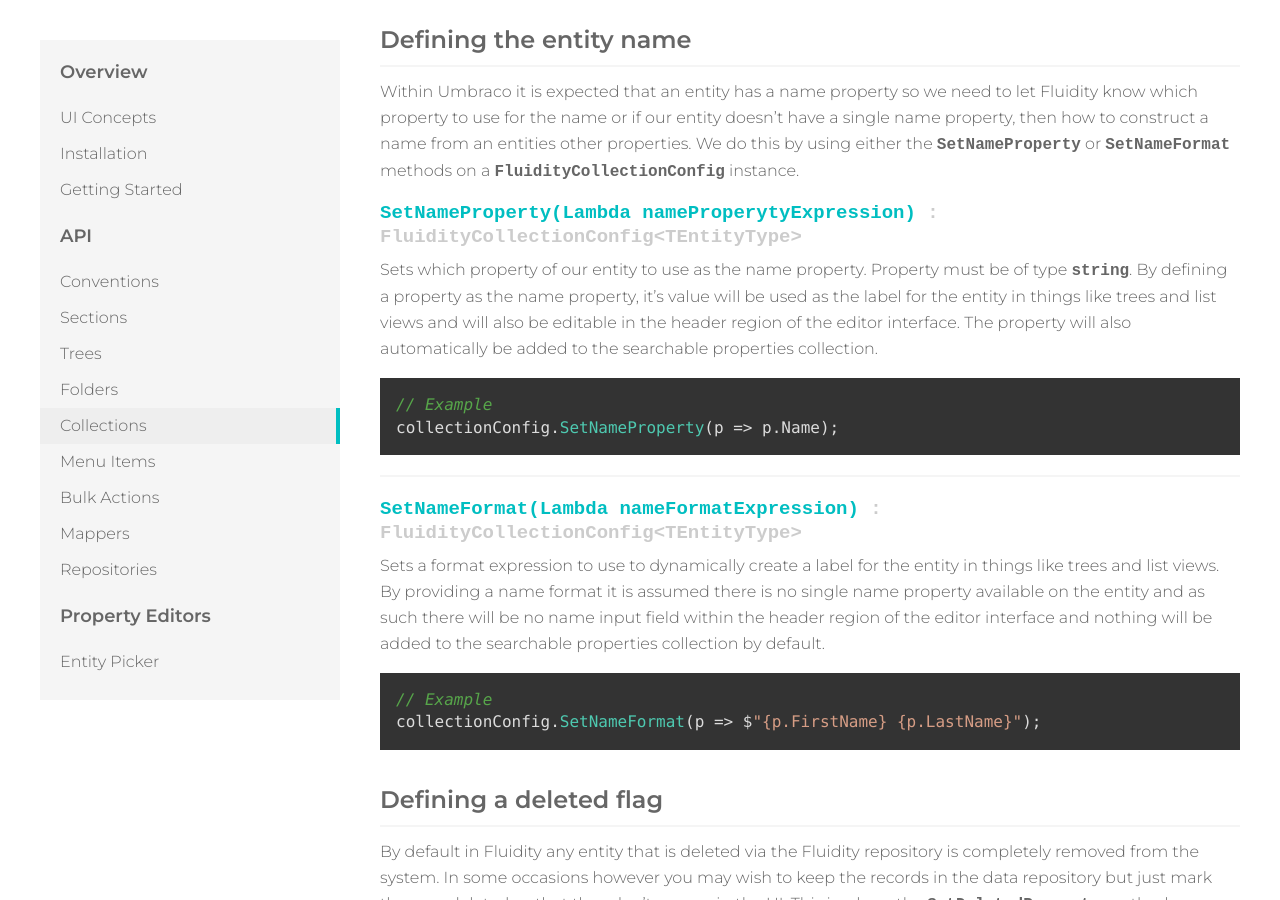
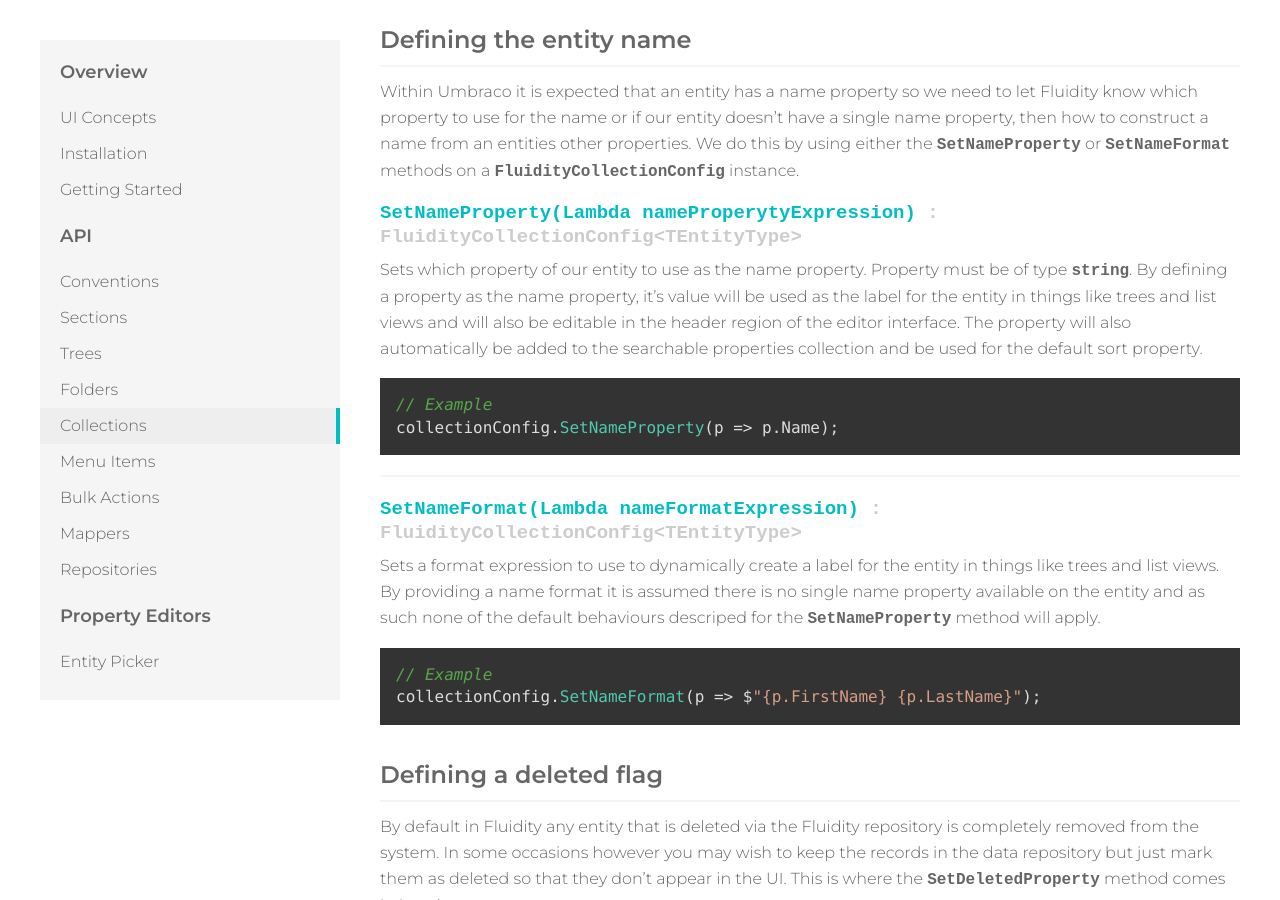
Before and after one commit to mattbrailsford/umbraco-fluidity, a Jekyll site: the page built from docs/_pages/02-api-04-collections.md, in a window 1280 px wide and 900 px high, scrolled down 2095 px. Built offline with Jekyll 4.4.1, drawn with Linux system fonts in a browser that asks for light colours.

Commit message:
Wording changes

`````diff
--- a/docs/_pages/02-api-04-collections.md
+++ b/docs/_pages/02-api-04-collections.md
@@ -88,7 +88,7 @@
 #### SetNameProperty(Lambda nameProperytyExpression) *: FluidityCollectionConfig&lt;TEntityType&gt;*
 {: .signature}
 
-Sets which property of our entity to use as the name property. Property must be of type `string`. By defining a property as the name property, it's value will be used as the label for the entity in things like trees and list views and will also be editable in the header region of the editor interface. The property will also automatically be added to the searchable properties collection.
+Sets which property of our entity to use as the name property. Property must be of type `string`. By defining a property as the name property, it's value will be used as the label for the entity in things like trees and list views and will also be editable in the header region of the editor interface. The property will also automatically be added to the searchable properties collection and be used for the default sort property.
 
 ````csharp
 // Example
@@ -99,7 +99,7 @@
 #### SetNameFormat(Lambda nameFormatExpression) *: FluidityCollectionConfig&lt;TEntityType&gt;*
 {: .signature}
 
-Sets a format expression to use to dynamically create a label for the entity in things like trees and list views. By providing a name format it is assumed there is no single name property available on the entity and as such there will be no name input field within the header region of the editor interface and nothing will be added to the searchable properties collection by default.
+Sets a format expression to use to dynamically create a label for the entity in things like trees and list views. By providing a name format it is assumed there is no single name property available on the entity and as such none of the default behaviours descriped for the `SetNameProperty` method will apply.
 
 ````csharp
 // Example
`````
